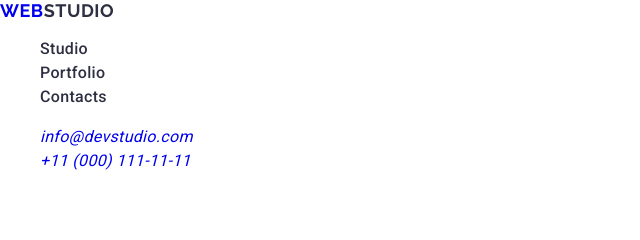
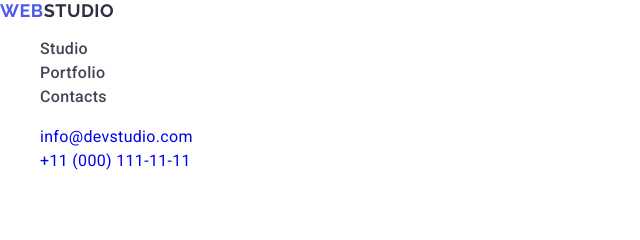
Before and after one commit to MariiaPoliak/goit-markup-hw-02-02, a plain HTML site: page index.html in a window 1280 px wide. Shown: the top 240 px of the page, 0-640 px from the left. Drawn offline with nearby package versions, Linux system fonts and the light colour scheme.

Commit message:
commit message

```diff
--- a/index.html
+++ b/index.html
@@ -29,7 +29,7 @@
           <li><a class="link" href="./index.html">Contacts</a></li>
         </ul>
       </nav>
-      <address>
+      <address class="adress-list">
         <ul class="contacts">
           <li>
             <a class="contacts-link" href="mailto:info@devstudio.com"
--- a/styles.css
+++ b/styles.css
@@ -43,8 +43,9 @@ a{
 font-family: "Raleway", sans-serif;
 font-weight: 700;
 font-size: 18px;
-line-height: 1.16667;
+line-height: 1.17;
 letter-spacing: 0.03em;
+color: #4d5ae5;
 text-transform: uppercase;
 align-items: center;
 gap: 0px;
@@ -53,22 +54,30 @@ height: 24px;
 width: 115px;
 height: 24px;
 
+
 }
 .text-logo{
   color: #2e2f42;;
 }
-
+.adress-list{
+    font-style: normal;
+}
 .link{
     font-weight: 500;
 font-size: 16px;
 line-height: 1.5;
 letter-spacing: 0.02em;
-color: #2e2f42;
+color: #434455;
 }
+.link:focus,
+.link:hover{
+    color:#404bbf;
+}
+
 
 .contacts .contacts-link:hover,
 .contacts .contacts-link:focus{
-    color: red;
+    color: #404bbf;
 }
 
 /* Body */
```
